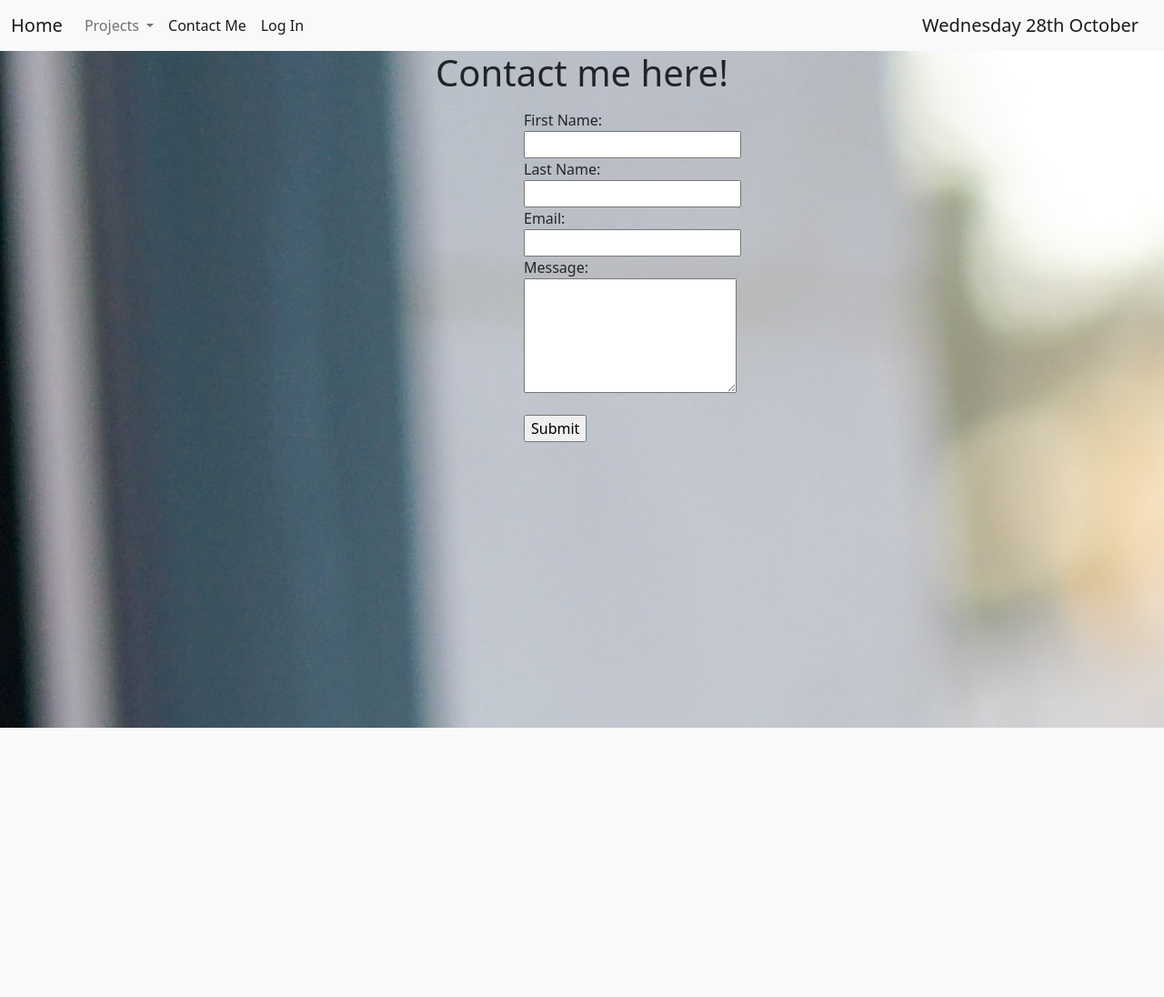
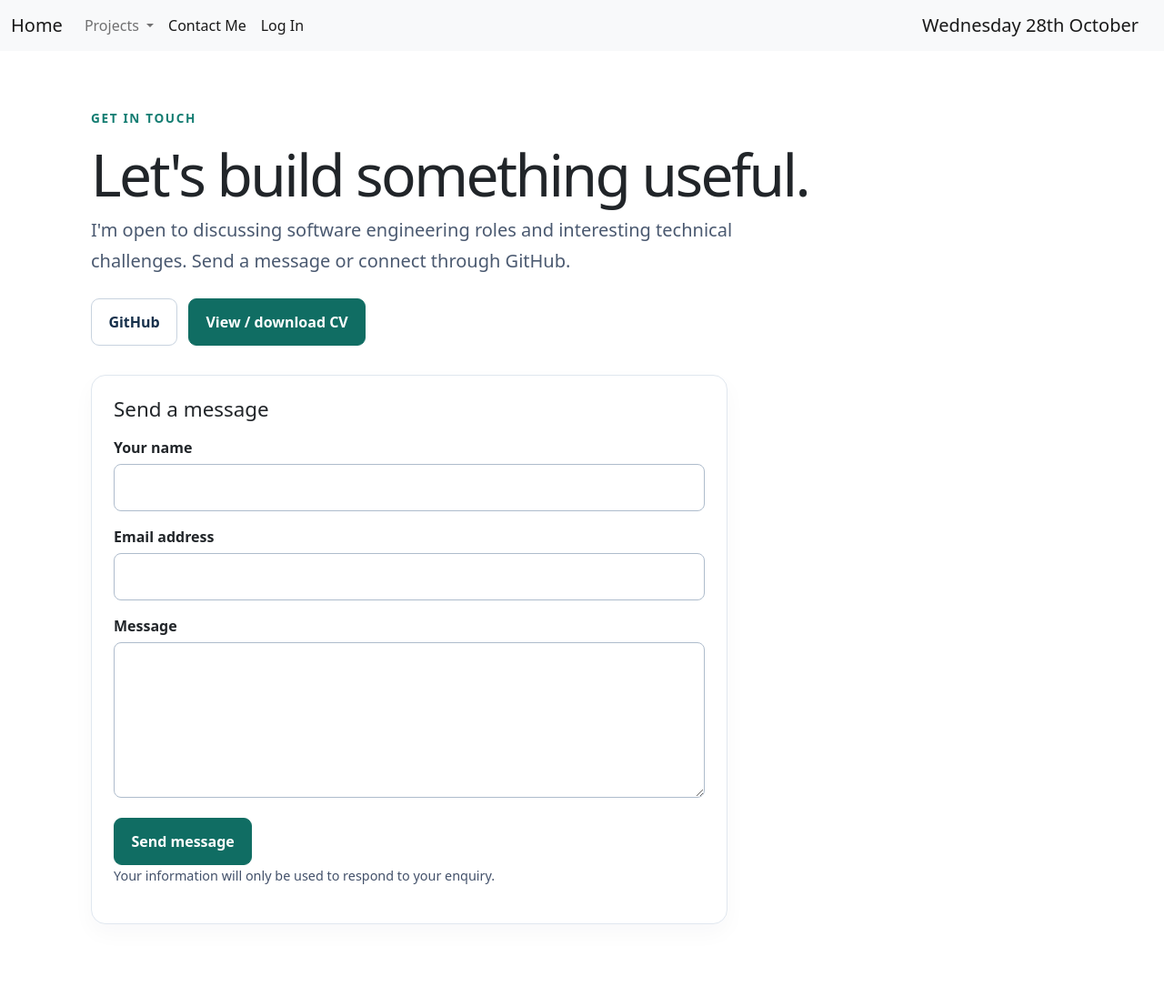
Before and after one commit to JoesThomas/Website, a PHP site: page /contactMe.php in a window 1280 px wide. Shown: the whole page at 91% size. Before the commit the page ends 800 px from the top, so only its background shows below. Run offline with PHP 8.4, Linux system fonts and the light colour scheme; some libraries are stand-ins or nearby versions.

Commit message:
Improve contactMe.php for developer portfolio

```diff
--- a/contactMe.php
+++ b/contactMe.php
@@ -1,86 +1,27 @@
 <?php
-
-require 'includes/PHPMailer.php';
-require 'includes/Exception.php';
-require 'includes/SMTP.php';
-include('includes/Header.php');
-
-
-
-use PHPMailer\PHPMailer\PHPMailer;
-use PHPMailer\PHPMailer\Exception;
-use PHPMailer\PHPMailer\SMTP;
-$mail = new PHPMailer();
-
-if(isset($_POST['submit'])){
-    $to = "joethomas1901@gmail.com"; // this is your Email address
-    $from = $_POST['email']; // this is the sender's Email address
-    $first_name = $_POST['first_name'];
-    $last_name = $_POST['last_name'];
-    $subject = "Website enquiry";
-    $subject2 = "Copy of your form submission";
-    $message = $first_name . " " . $last_name . " wrote the following:" . "\n\n" . $_POST['message'];
-    $message2 = "Here is a copy of your message " . $first_name . ":\n\n" . $_POST['message'];
-
-    $headers = "From:" . $from;
-    $headers2 = "From:" . $to;
-    $mail = new PHPMailer(); // create a new object
-    $mail->IsSMTP(); // enable SMTP
-    $mail->SMTPAuth = true; // authentication enabled
-    $mail->SMTPSecure = 'ssl'; // secure transfer enabled REQUIRED for Gmail
-    $mail->SMTPSecure = "tls";
-    $mail->Host = "send.one.com";
-    $mail->Port = 587; // or 587
-    $mail->IsHTML(true);
-    $mail->Username = "alerts@joe-thomas.co.uk";
-    $mail->Password = "Geihgf55v";
-    $mail->SetFrom("alerts@joe-thomas.co.uk");
-
-    $mail->addAddress($to,$first_name . " " . $last_name);
-    $mail->Subject = $subject . " from " . $from;
-    $mail->Body = $message;
-
-
-
-$mail->send();
-
-$mail->ClearAddresses();
-
-    $mail->addAddress($from,$first_name . " " . $last_name);
-    $mail->Subject = $subject2 . " from " . $from;
-    $mail->Body = $message2;
-
-    $mail->send();
-
-    echo "
-
-        <div class='container-fluid'>
-        <label>Message Sent, thank you for your enquiry!
-                </label><br></div>
-                ";
-
+require_once __DIR__.'/includes/portfolio-seo.php';
+if(session_status()!==PHP_SESSION_ACTIVE) session_start();
+$status='';$error=false;
+if(($_SERVER['REQUEST_METHOD']??'GET')==='POST'){
+ $name=trim((string)($_POST['name']??''));$email=trim((string)($_POST['email']??''));$message=trim((string)($_POST['message']??''));
+ $token=(string)($_POST['csrf']??'');
+ if(!empty($_POST['website'])){$status='Thank you for your message.';}
+ elseif(empty($_SESSION['portfolio_csrf'])||!hash_equals($_SESSION['portfolio_csrf'],$token)){$error=true;$status='Session expired. Please refresh and retry.';}
+ elseif($name===''||strlen($name)>120||!filter_var($email,FILTER_VALIDATE_EMAIL)||strlen($email)>254||$message===''||strlen($message)>5000){$error=true;$status='Please enter a valid name, email and message.';}
+ else{
+  $to=getenv('PORTFOLIO_CONTACT_EMAIL');$from=getenv('PORTFOLIO_FROM_EMAIL');
+  if(!$to||!filter_var($to,FILTER_VALIDATE_EMAIL)||!$from||!filter_var($from,FILTER_VALIDATE_EMAIL)){$error=true;$status='The form is not configured yet. Please contact me through GitHub.';}
+  else{
+   $body="Name: $name\nEmail: $email\n\n$message";
+   $headers=['From'=>$from,'Reply-To'=>$email,'Content-Type'=>'text/plain; charset=UTF-8'];
+   if(mail($to,'Portfolio enquiry',$body,$headers)){$status='Thanks — your message has been sent.';unset($_SESSION['portfolio_csrf']);}
+   else{$error=true;$status='The message could not be sent. Please try GitHub instead.';}
+  }
+ }
 }
-else{
-
-echo"
-<body background='images/codeimage.jpg'>
-<h1 style='text-align: center'>Contact me here!</h1>
-<div class='container-fluid'>
-            <form action='' method='post' style='position: fixed; left: 45%; top: 15%'>
-                First Name: <br><label>
-                    <input type='text' name='first_name'>
-                </label><br>
-                Last Name: <br><label>
-                    <input type='text' name='last_name'>
-                </label><br>
-                Email: <br><label>
-                    <input type='text' name='email'>
-                </label><br>
-                Message:<br><label>
-                    <textarea rows='5' name='message' cols='23'></textarea>
-                </label><br><br>
-                <input type='submit' name='submit' value='Submit'>
-            </form>
-        </div>
-
-";}
+if(empty($_SESSION['portfolio_csrf']))$_SESSION['portfolio_csrf']=bin2hex(random_bytes(32));
+?><!doctype html><html lang="en"><head><?php portfolioSeo('Contact | Joe Thomas — Software Engineer','Get in touch with Joe Thomas about software engineering opportunities and collaborations.','/contactMe.php'); ?><link rel="stylesheet" href="/assets/css/portfolio.css"></head><body><?php include __DIR__.'/includes/Header.php'; ?>
+<main class="portfolio"><div class="wrap"><p class="eyebrow">Get in touch</p><h1>Let's build something useful.</h1><p class="lead">I'm open to discussing software engineering roles and interesting technical challenges. Send a message or connect through GitHub.</p><div class="actions"><a class="action" href="https://github.com/JoesThomas" target="_blank" rel="noopener noreferrer">GitHub</a><a class="action primary" href="/CV.php">View / download CV</a></div>
+<section class="cardx" style="max-width:700px"><h2>Send a message</h2><?php if($status): ?><p role="status" class="status<?= $error?' error':'' ?>"><?= htmlspecialchars($status,ENT_QUOTES,'UTF-8') ?></p><?php endif; ?>
+<form action="/contactMe.php" method="post"><input type="hidden" name="csrf" value="<?= htmlspecialchars($_SESSION['portfolio_csrf'],ENT_QUOTES,'UTF-8') ?>"><div style="position:absolute;left:-9999px" aria-hidden="true"><label for="website">Leave blank</label><input name="website" id="website" tabindex="-1" autocomplete="off"></div>
+<div class="field"><label for="name">Your name</label><input id="name" name="name" maxlength="120" autocomplete="name" required></div><div class="field"><label for="email">Email address</label><input id="email" name="email" type="email" maxlength="254" autocomplete="email" required></div><div class="field"><label for="message">Message</label><textarea id="message" name="message" rows="6" maxlength="5000" required></textarea></div><button class="action primary" type="submit">Send message</button><p class="note">Your information will only be used to respond to your enquiry.</p></form></section></div></main></body></html>
```
